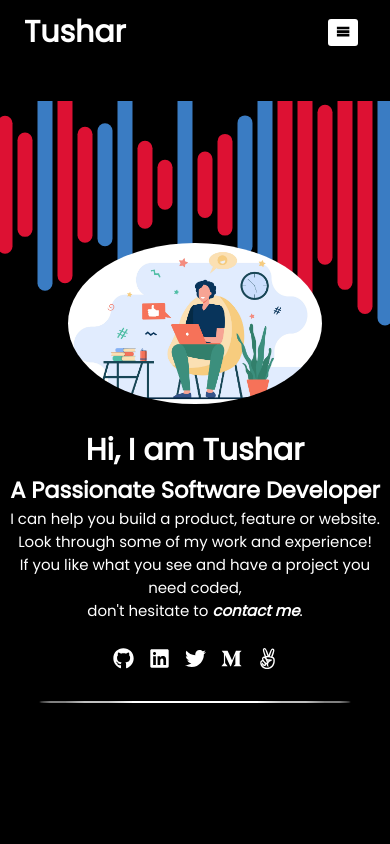
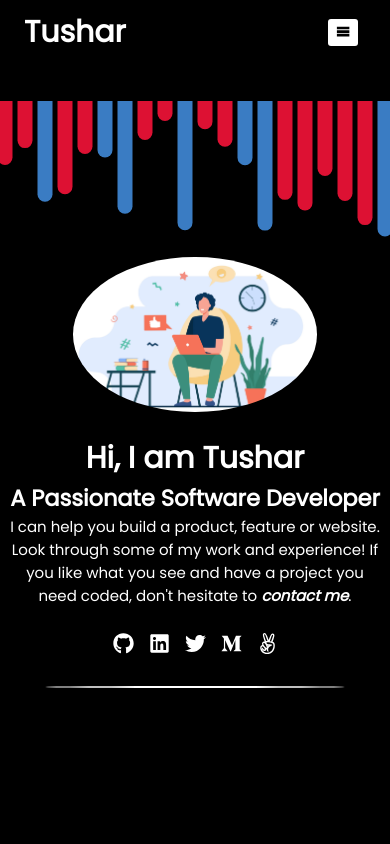
Before and after one commit to PinkMoon25/Tushar_Singh, a React (Create React App) app: page / in a window 390 px wide. Shown: the top 844 px of the page. Built offline with nearby package versions, Linux system fonts and the light colour scheme.

Commit message:
Fix padding on mobile screen for hero section

```diff
--- a/src/components/Hero.js
+++ b/src/components/Hero.js
@@ -17,9 +17,9 @@ const Hero = () => {
       <div className="intro">
         <h1>Hi, I am Tushar</h1>
         <h2>A Passionate Software Developer</h2>
-        <p>I can help you build a product, feature or website.<br/>
-          Look through some of my work and experience!<br/>
-          If you like what you see and have a project you need coded,<br/>
+        <p>I can help you build a product, feature or website.
+          Look through some of my work and experience!
+          If you like what you see and have a project you need coded,
           don't hesitate to <a href="#contact"><strong><em>contact me</em></strong></a>.
         </p>
       </div>
--- a/src/index.css
+++ b/src/index.css
@@ -86,6 +86,7 @@ a > svg:hover {
 }
 
 .intro {
+  max-width: 50%;
   text-align: center;
 }
 
@@ -386,7 +387,12 @@ form > button {
   }
 
   section.hero {
-    background-position: 50% -15%;
+    padding: 0 8px;
+    background-position: 50% -35%;
+  }
+
+  .intro {
+    max-width: none;
   }
 
   .pic {
```
